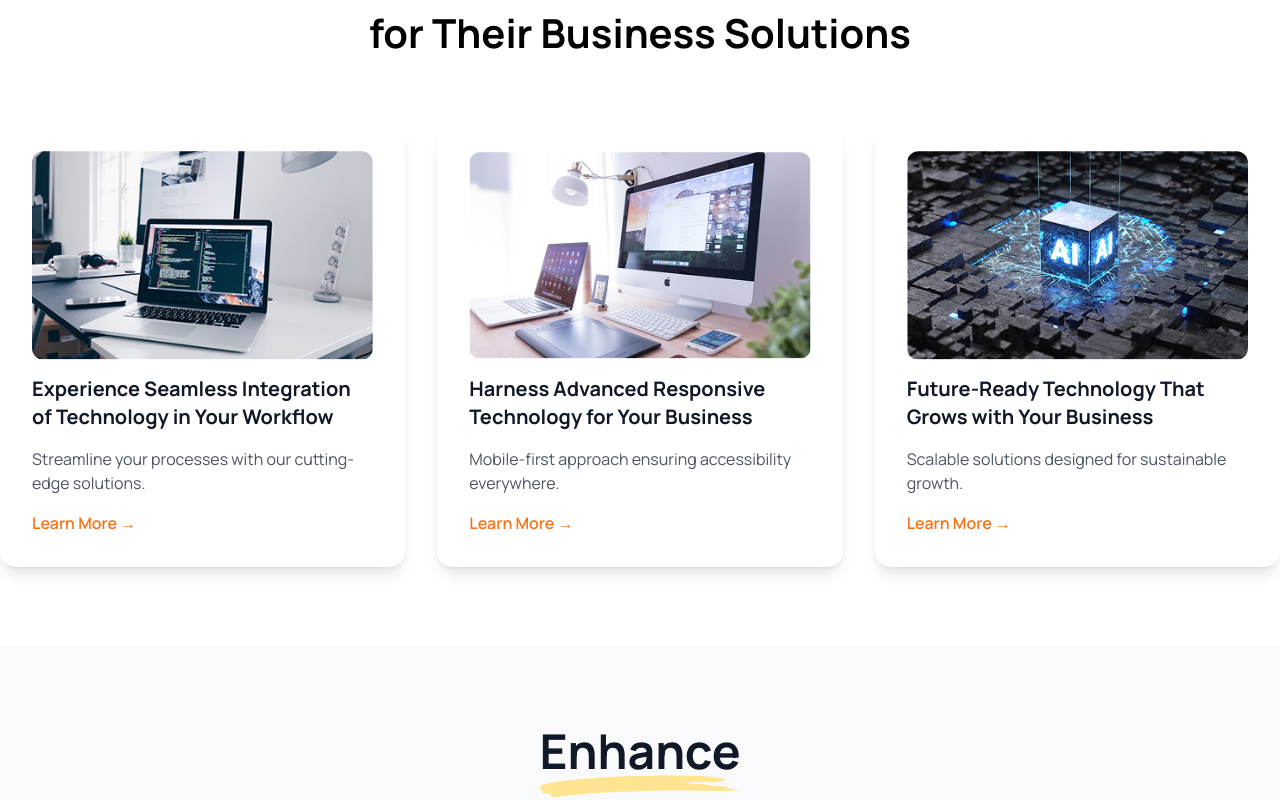
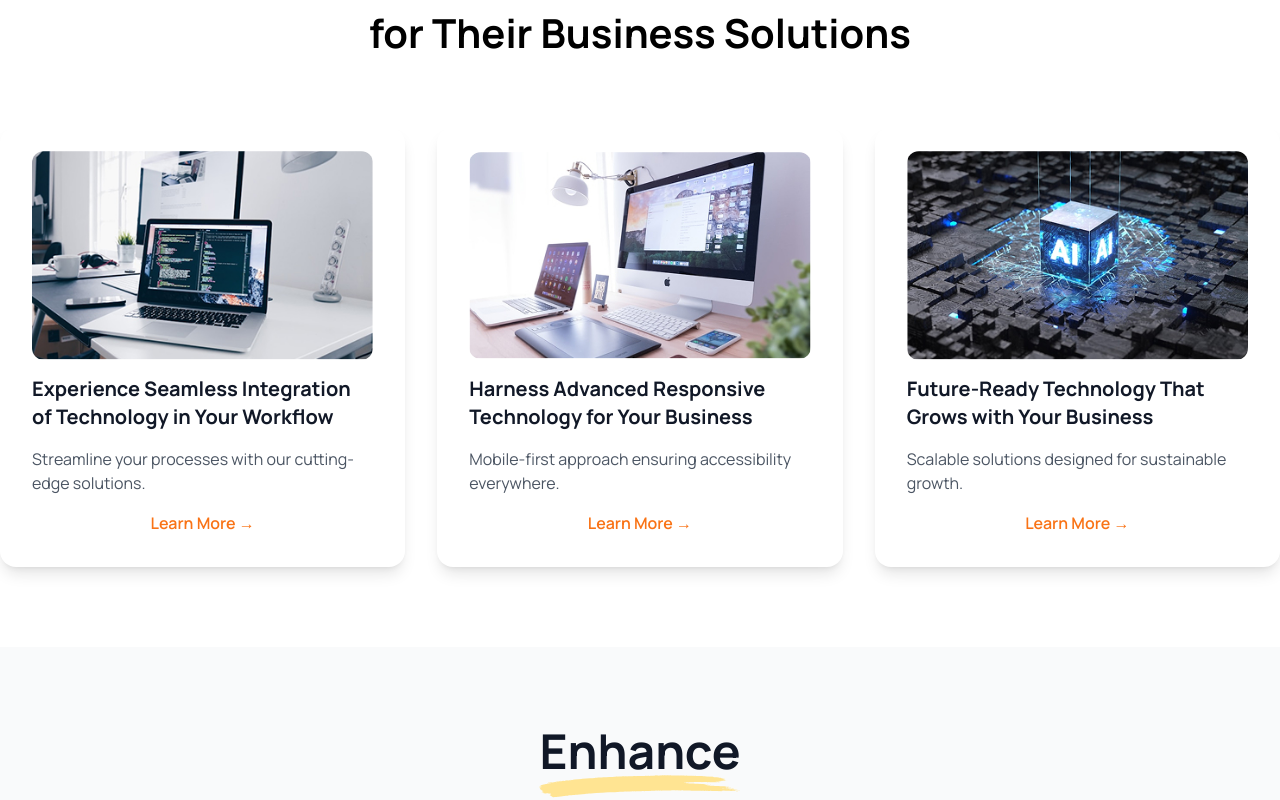
Before and after one commit to Sanjayuiux/homeideas, a Next.js app: page / in a window 1280 px wide. Shown: the part 3052-3852 px from the top of the page. Built offline with nearby package versions, Linux system fonts and the light colour scheme.

Commit message:
make cards equal height in desktop layout with flexbox

```diff
--- a/src/app/page.tsx
+++ b/src/app/page.tsx
@@ -304,22 +304,28 @@
                 description: "Scalable solutions designed for sustainable growth."
               }
             ].map((item, index) => (
-        <div key={index} className="group">
-          <div className="bg-white rounded-2xl p-8 shadow-lg hover:shadow-xl transition-all duration-300 transform hover:-translate-y-2">
+              <div key={index} className="group h-full">
+                <div className="bg-white rounded-2xl p-8 shadow-lg hover:shadow-xl transition-all duration-300 transform hover:-translate-y-2 flex flex-col h-full">
+                  {/* Image section */}
                   <div className="w-full h-48 bg-gray-100 rounded-xl flex items-center justify-center mb-6">
-              <img src={item.image} alt={item.title} className='rounded-xl'/>
+                    <img src={item.image} alt={item.title} className="rounded-xl"/>
                   </div>
+
+                  {/* Text content */}
                   <h3 className="text-xl font-bold text-gray-900 mb-4 group-hover:text-orange-500 transition-colors">
                     {item.title}
                   </h3>
-            <p className="text-gray-600 mb-4">{item.description}</p>
-            <button className="text-orange-500 font-semibold hover:text-orange-600 transition-colors">
+                  <p className="text-gray-600 mb-4 flex-grow">{item.description}</p>
+
+                  {/* Button stays at bottom */}
+                  <button className="text-orange-500 font-semibold hover:text-orange-600 transition-colors mt-auto">
                     Learn More →
                   </button>
                 </div>
               </div>
             ))}
           </div>
+
             </section>
 
 
@@ -364,7 +370,7 @@
                     color: "bg-blue-500"
                   }
                 ].map((item, index) => (
-                  <div key={index} className="text-center border border-gray-100 p-4 rounded-lg">
+                  <div key={index} className="text-center border shadow-sm border-gray-100 p-4 rounded-lg">
                     <div className={`flex items-center justify-center mx-auto mb-4`}>
                       <img src={item.icon} alt={item.title} />
                     </div>
```
Lines whose indentation alone changed are shown as unchanged.
